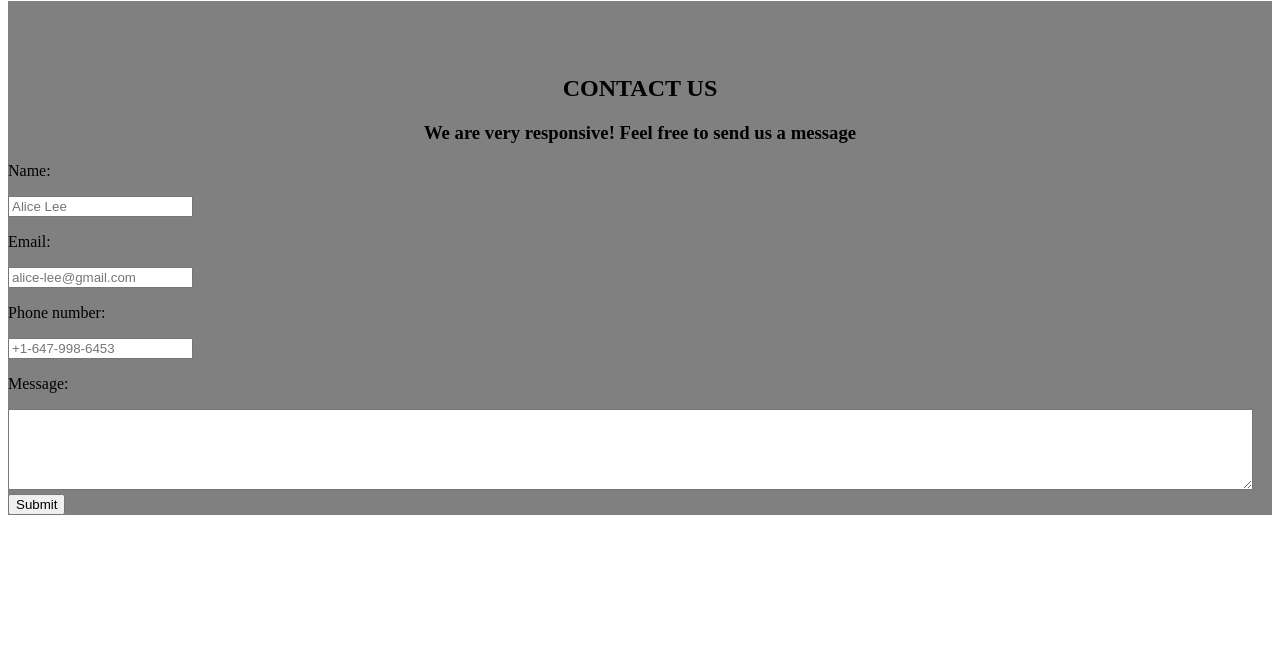
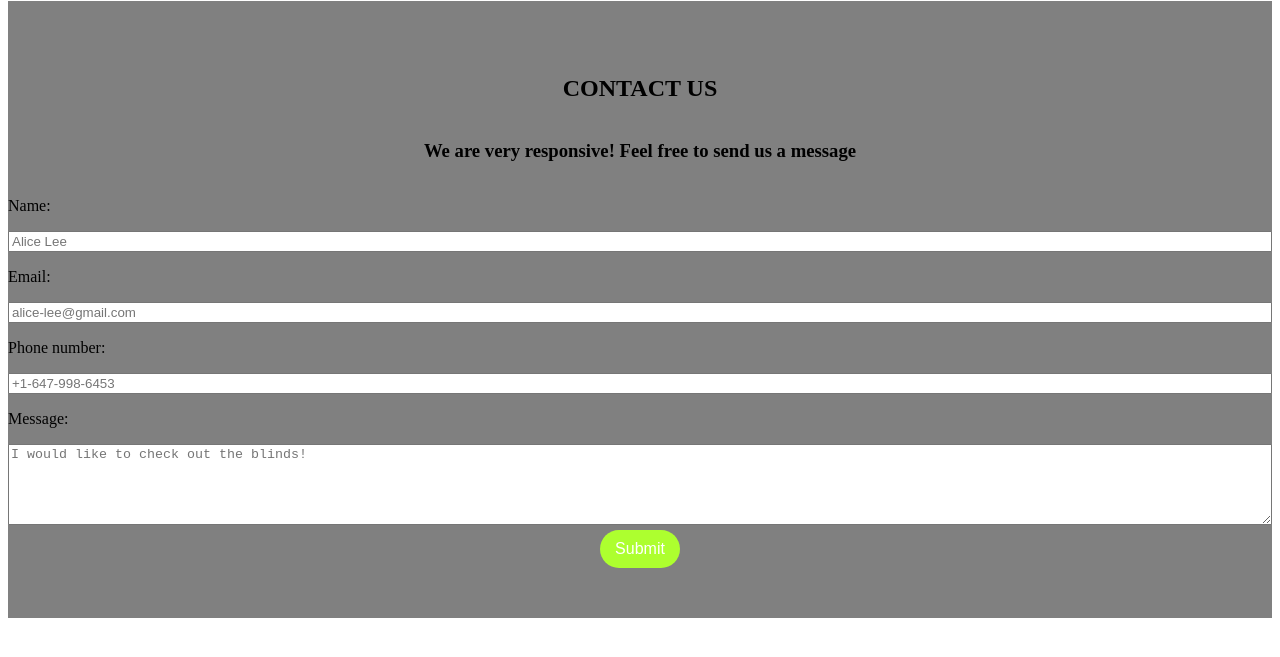
Before and after one commit to androidmage/frontend-basics-exercises, a plain HTML site: page basics-2/index.html in a window 1280 px wide. Shown: the part 79-736 px from the top of the page. Drawn offline with Linux system fonts and the light colour scheme.

Commit message:
Updated with more styling

```diff
--- a/basics-2/index.html
+++ b/basics-2/index.html
@@ -15,16 +15,17 @@
         <h2 class="top-text">CONTACT US</h2>
         <h3 class="top-text">We are very responsive! Feel free to send us a message</h3>
         <p>Name:</p>
-        <input type="text" id="name" placeholder="Alice Lee">
+        <input type="text" id="name" placeholder="Alice Lee"/>
         <p>Email:</p>
-        <input type="text" id="email" placeholder="alice-lee@gmail.com">
+        <input type="text" id="email" placeholder="alice-lee@gmail.com"/>
         <p>Phone number:</p>
-        <input type="text" id="phone" placeholder="+1-647-998-6453">
+        <input type="text" id="phone" placeholder="+1-647-998-6453"/>
         <p>Message:</p>
-        <textarea rows=5 class="text-box" id="message"
-            placeholder="I would like to check out the blinds!">
-        </textarea>
-        <input type="submit" onclick="displayData()">
+        <textarea rows=5 id="message" value=""
+            placeholder="I would like to check out the blinds!"></textarea>
+        <div class="button-container">
+            <input type="submit" class="submit-button" onclick="displayData()"/>
+        </div>
     </form>
 </div>
 
--- a/basics-2/styles.css
+++ b/basics-2/styles.css
@@ -1,11 +1,26 @@
 .form-style {
     background-color: gray;
+    display: flex;
+    flex-direction: column;
 }
 
 .top-text {
     text-align: center;
 }
 
-.text-box {
-    width: 98%;
+.submit-button {
+    color: white;
+    background-color: greenyellow;
+    border: none;
+    font-size: 16px;
+    padding: 10px;
+    border-radius: 20px;
+    width: 80px;
 }
+
+.button-container {
+    justify-content: center;
+    display: flex;
+    margin-top: 5px;
+    margin-bottom: 50px;
+}
```
Also changed, not shown: basics-2/index.js (line endings or trailing spaces).
